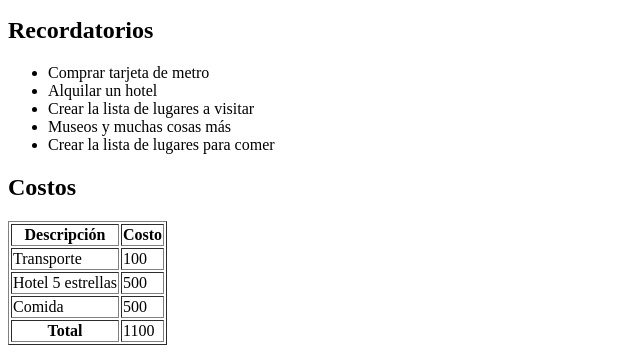
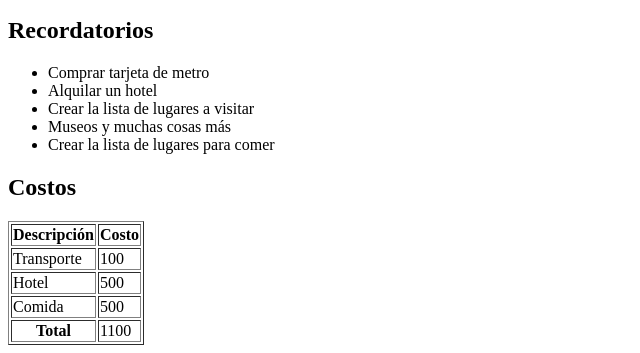
Before and after one commit to kenjo16/pruebaCiclo3, a plain HTML site: page index.html in a window 1280 px wide. Shown: the part 450-803 px from the top of the page, without its empty margins (0-640 px from the left). Drawn offline with Linux system fonts and the light colour scheme.

Commit message:
Revert "se modifico la categoria del hotel"
This reverts commit 9b5d46df28489993b7a5d77b589ee7c26005d3af.

```diff
--- a/index.html
+++ b/index.html
@@ -29,7 +29,7 @@
                 <td>Transporte</td>
                 <td>100</td>
                 <tr>
-                    <td>Hotel 5 estrellas</td>
+                    <td>Hotel</td>
                     <td>500</td>
                 </tr>
                 <tr>
```
